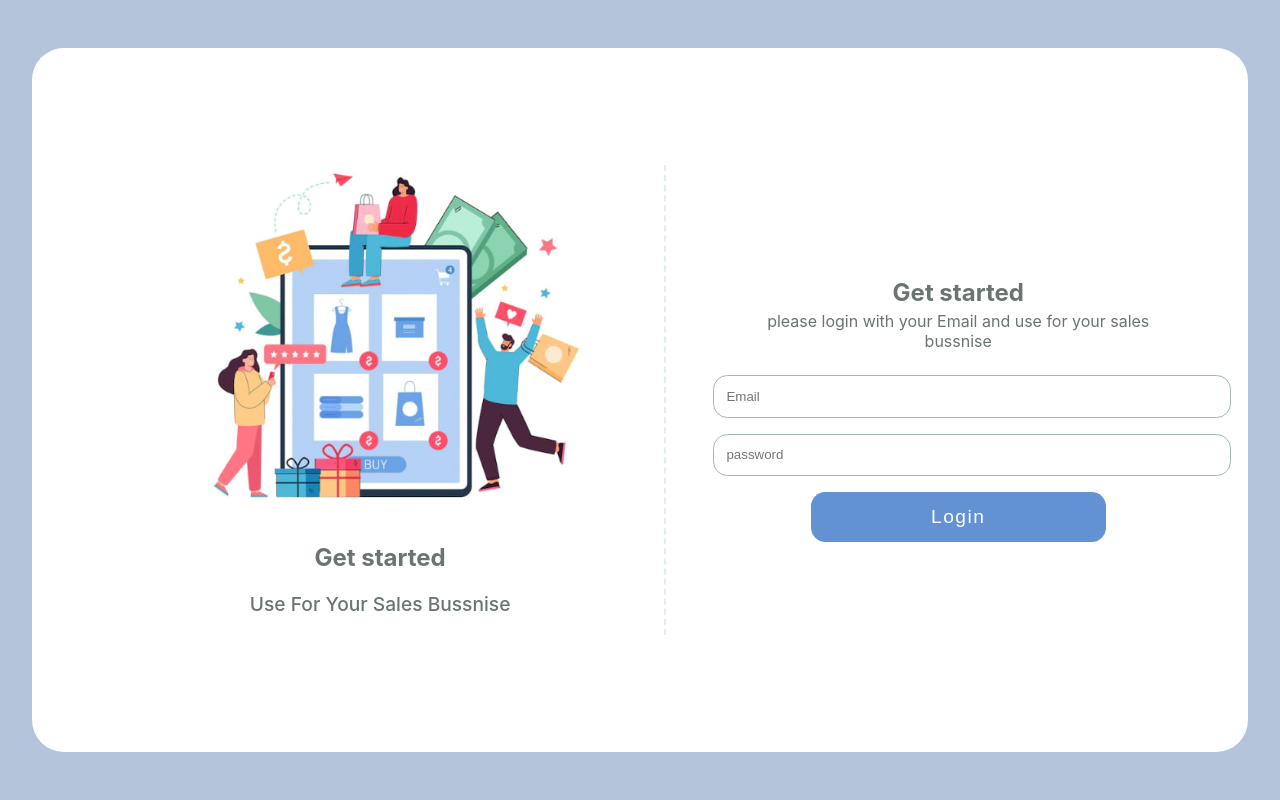
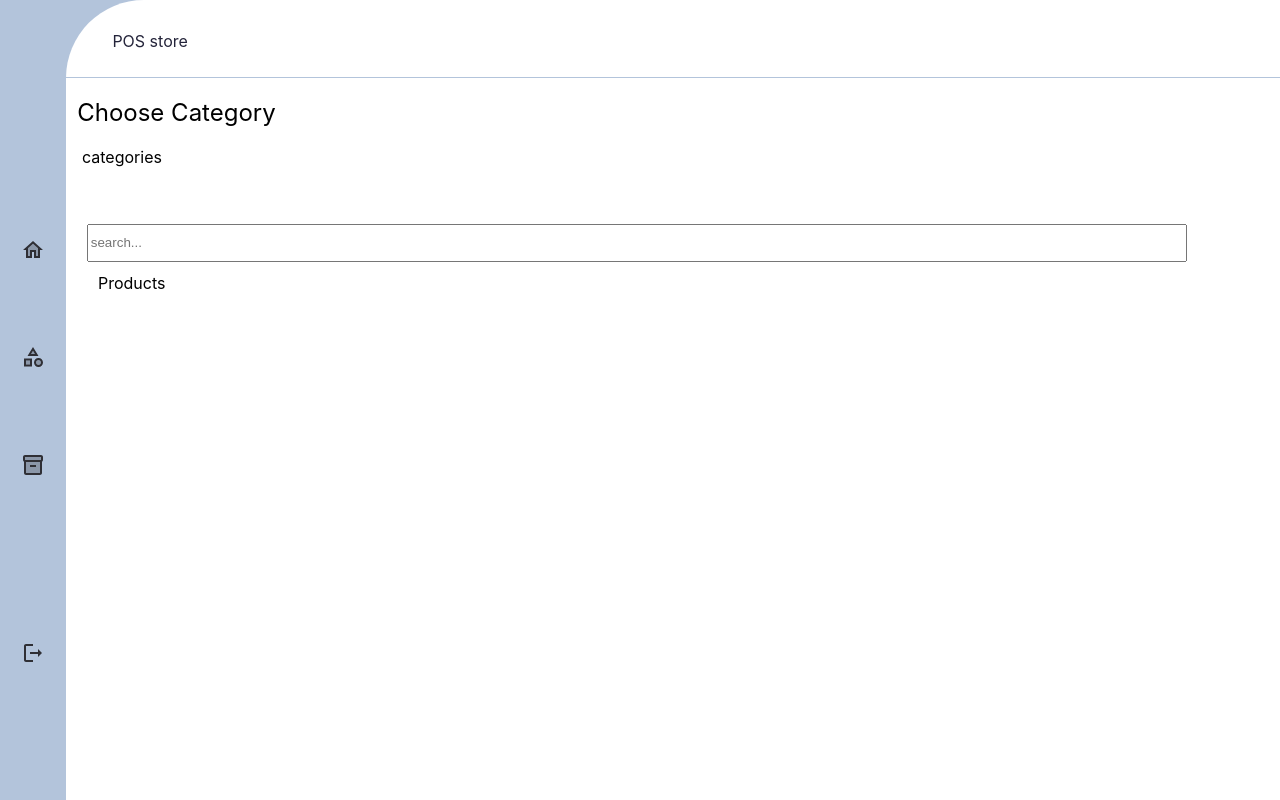
Before and after one commit to dee2323/point-of-sale-project, a React (Create React App) app: page / in a window 1280 px wide. Built offline with nearby package versions, Linux system fonts and the light colour scheme.

Commit message:
design the pos page

```diff
--- a/package.json
+++ b/package.json
@@ -3,6 +3,9 @@
   "version": "0.1.0",
   "private": true,
   "dependencies": {
+    "@emotion/react": "^11.10.6",
+    "@emotion/styled": "^11.10.6",
+    "@mui/icons-material": "^5.11.9",
     "@testing-library/jest-dom": "^5.16.5",
     "@testing-library/react": "^13.4.0",
     "@testing-library/user-event": "^13.5.0",
--- a/src/App.tsx
+++ b/src/App.tsx
@@ -1,10 +1,12 @@
 import React from 'react';
 import './App.css';
-import Login from './views/logIn';
+// import Login from './views/logIn';
+import POS from './views/posPage';
+
 
 function App() {
   return (
-    <Login />
+    <POS />
   );
 }
 
--- /dev/null
+++ b/src/views/posPage/POS.tsx
@@ -0,0 +1,33 @@
+import React, { useState, useEffect, useContext } from 'react'
+import './style.scss'
+import Header from '../../components/common/Header'
+
+interface props {
+
+}
+export const POS: React.FC<props> = () => {
+    return (
+
+        <>
+            <main className="main-section">
+                <Header />
+
+                <h2>choose category</h2>
+
+                <section className="category-section">
+                    categories
+                </section>
+                <div className='search' >
+                    <input type="text" placeholder='search...' />
+                </div>
+                <section className="product-section">
+                    products
+
+                </section>
+
+            </main>
+
+        </>
+    )
+}
+export default POS;
--- /dev/null
+++ b/src/views/posPage/index.tsx
@@ -0,0 +1,12 @@
+import React from 'react'
+import Layout from '../../layout'
+import POS from './POS'
+
+const POSPage: React.FC = () => {
+    return (
+        <Layout>
+            <POS />
+        </Layout>)
+}
+
+export default POSPage
--- /dev/null
+++ b/src/views/posPage/style.scss
@@ -0,0 +1,68 @@
+.search {
+    width: 100%;
+    padding: .3rem;
+
+}
+
+.search>* {
+    width: 90%;
+    height: 2rem;
+    margin-left: 1rem;
+}
+
+.main-section {
+    width: 250%;
+
+    .header-section {
+        width: inherit;
+    }
+
+    h2 {
+        padding-left: .7rem;
+        text-transform: capitalize;
+        font-weight: 400;
+    }
+
+    i {
+        color: rgb(179, 196, 219);
+        font-size: 1.5rem;
+        padding-right: .4rem;
+    }
+
+    .category-section {
+        display: flex;
+        flex-wrap: nowrap;
+
+        width: 100%;
+        overflow-x: auto;
+
+        overflow-y: hidden;
+        padding-bottom: .5rem;
+        height: 4rem;
+        padding-left: 1rem;
+    }
+
+
+    .product-section {
+        padding-left: 2rem;
+        padding-top: .4rem;
+        text-transform: capitalize;
+        display: flex;
+        flex-wrap: wrap;
+        height: 70%;
+        overflow-x: auto;
+
+
+    }
+}
+
+.no-product {
+    width: 60%;
+    margin: auto;
+    margin-left: 35%;
+}
+
+.no-product img {
+    height: 12rem;
+    width: 15rem;
+}
```
Also changed, not shown: 1 other file (tests, documents, lock files or other folders).
